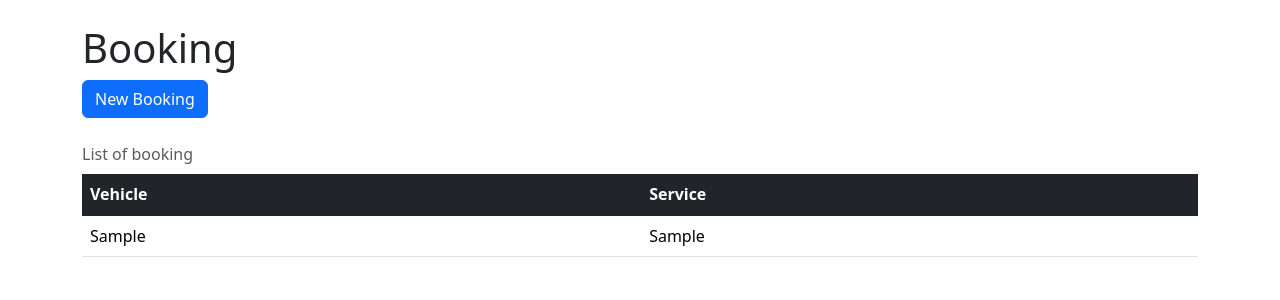
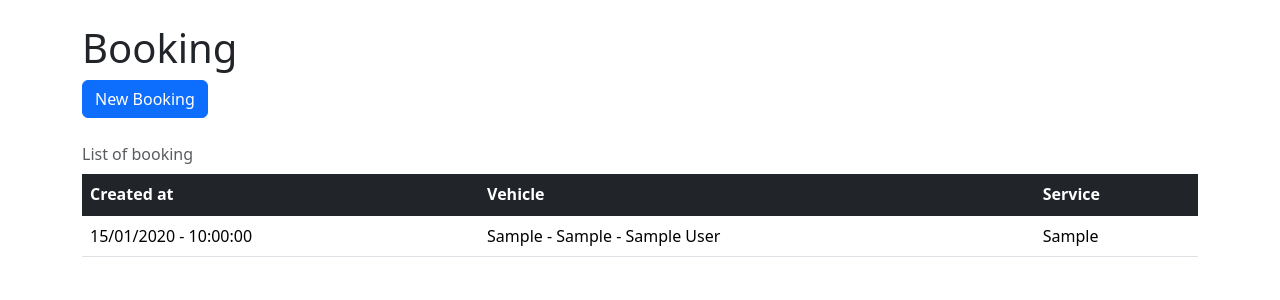
Before and after one commit to joaolms/carwash, a Flask app: page /booking in a window 1280 px wide. Shown: the part 56-356 px from the top of the page. Run offline with Flask 3, Linux system fonts and the light colour scheme; a user stored in the database is signed in; tables that the repository leaves empty hold one stand-in row (values such as "Sample post").

Commit message:
Add create_at column to bookin list page

```diff
--- a/carwash/models.py
+++ b/carwash/models.py
@@ -31,7 +31,7 @@ class Vehicle(database.Model):
 
 class Booking(database.Model):
     id = database.Column(database.Integer, primary_key=True, unique=True, nullable=False)
-    # create_at = database.Column(database.DateTime, nullable=False, default=datetime.now(timezone.utc))
+    created_at = database.Column(database.DateTime, nullable=False, default=datetime.now(timezone.utc))
     # appointment = database.Column(database.DateTime, nullable=False)
     vehicle = database.relationship('Vehicle', backref='book', lazy=True)
     vehicle_plate = database.Column(database.String(10), database.ForeignKey('vehicle.plate'), nullable=False)
--- a/carwash/routes.py
+++ b/carwash/routes.py
@@ -1,9 +1,11 @@
+from time import gmtime
+
 from carwash import app, database, bcrypt
 from carwash.models import User, Vehicle, Booking, Service
 from flask import render_template, url_for, redirect, flash,request
 from flask_login import login_required, login_user, logout_user, current_user
 from carwash.forms import FormLogin, FormNewUser, FormNewVehicle, FormNewBooking, FormNewService, FormEditUser, FormVehicleEdit, FormServiceEdit
-from datetime import datetime\
+from datetime import datetime, timezone
 
 
 @app.errorhandler(404)
@@ -191,20 +193,16 @@ def schedules_new():
     formnewbooking.service_id.choices = [(s.id, s.service) for s in services]
 
     if formnewbooking.validate_on_submit():
-        print(f'Validated on submit\nPlate: {formnewbooking.vehicle_plate.data}')
+        created_at = datetime.now(timezone.utc)
         booking = Booking(
+            created_at = created_at,
             vehicle_plate = formnewbooking.vehicle_plate.data,
             service_id = formnewbooking.service_id.data
         )
-
         database.session.add(booking)
         database.session.commit()
-        print(f'Booking saved: {booking}')
 
         return redirect(url_for("booking"))
-    else:
-        print(f'failed to validate booking form\nPlate: {formnewbooking.vehicle_plate.data}\nService_id: {formnewbooking.service_id.data}')
-        print(f'Form errors: {formnewbooking.errors}')
 
     return render_template('booking/new.html', form=formnewbooking, vehicles=vehicles, services=services)
 
--- a/carwash/templates/booking/list.html
+++ b/carwash/templates/booking/list.html
@@ -10,6 +10,7 @@
     <caption>List of booking</caption>
     <thead class="table-dark">
         <tr>
+            <th>Created at</th>
             <th>Vehicle</th>
             <th>Service</th>
         </tr>
@@ -17,7 +18,8 @@
     <tbody class="table-group-divider">
     {% for booking in bookings %}
     <tr>
-        <td>{{ booking.vehicle.plate }}</td>
+        <td>{{ booking.created_at.strftime("%d/%m/%Y - %H:%M:%S") }}</td>
+        <td>{{ booking.vehicle.plate }} - {{ booking.vehicle.model }} - {{ booking.vehicle.owner.name }}</td>
         <td>{{ booking.service.service }}</td>
     </tr>
     {% endfor %}
```
